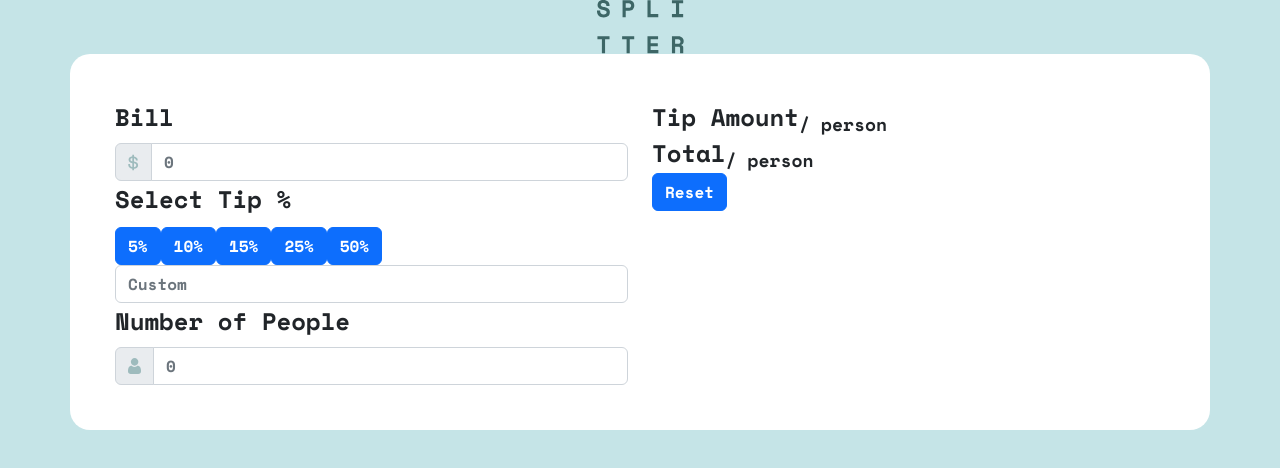
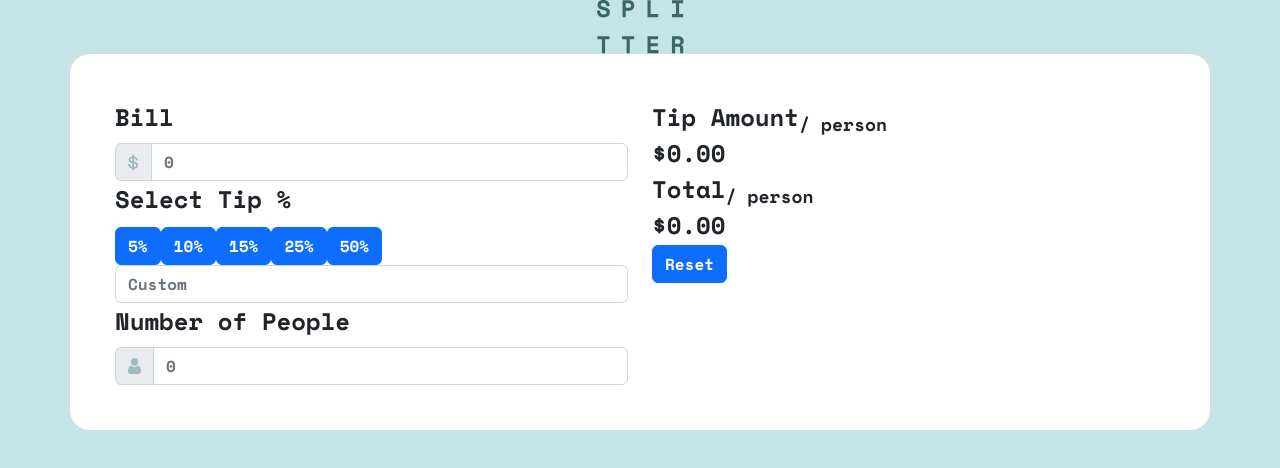
Before and after one commit to muksis/tip-calculator-app, a React (Create React App) app: page / in a window 1280 px wide. Shown: the top 468 px of the page. Built offline with nearby package versions, Linux system fonts and the light colour scheme.

Commit message:
Add tip amount and total calculations

```diff
--- a/src/components/Calculator.jsx
+++ b/src/components/Calculator.jsx
@@ -1,4 +1,4 @@
-import { useState } from 'react';
+import { useState, useEffect } from 'react';
 import { Container, Row, Col, Form, InputGroup } from 'react-bootstrap';
 import iconDollar from '../images/icon-dollar.svg';
 import iconPerson from '../images/icon-person.svg';
@@ -9,13 +9,45 @@ const Calculator = () => {
   const [billAmount, setBillAmount] = useState('');
   const [numberOfPeople, setNumberOfPeople] = useState('');
   const [tipPercentage, setTipPercentage] = useState('');
+  const [tipAmount, setTipAmount] = useState(0);
+  const [total, setTotal] = useState(0);
 
+  useEffect(() => {
+    const parsedBillAmount = parseFloat(billAmount) || 0;
+    const parsedTipMultiplier = (parseFloat(tipPercentage) || 0) / 100;
+    const parsedNumberOfPeople = parseInt(numberOfPeople, 10) || 0;
+    setTipAmount(
+      parsedNumberOfPeople
+        ? Math.round(
+            ((parsedBillAmount * parsedTipMultiplier) / parsedNumberOfPeople) *
+              100
+          ) / 100
+        : 0
+    );
+    setTotal(
+      parsedNumberOfPeople
+        ? Math.round(
+            ((parsedBillAmount * (1 + parsedTipMultiplier)) /
+              parsedNumberOfPeople) *
+              100
+          ) / 100
+        : 0
+    );
+  }, [billAmount, numberOfPeople, tipPercentage]);
+
+  const numberValidation = /^(|[0-9]+)$/;
   const handleBillAmountInput = (e) => {
-    setBillAmount(+e.target.value);
+    const newValue = e.target.value;
+    if (numberValidation.test(newValue)) {
+      setBillAmount(parseInt(newValue, 10) || 0);
+    }
   };
 
   const handleNumberOfPeopleInput = (e) => {
-    setNumberOfPeople(+e.target.value);
+    const newValue = e.target.value;
+    if (numberValidation.test(newValue)) {
+      setNumberOfPeople(parseInt(newValue, 10) || 0);
+    }
   };
 
   return (
@@ -60,7 +92,7 @@ const Calculator = () => {
           </InputGroup>
         </Col>
         <Col>
-          <Results />
+          <Results tipAmount={tipAmount} total={total} />
         </Col>
       </Row>
     </Container>
--- a/src/components/Results.jsx
+++ b/src/components/Results.jsx
@@ -1,16 +1,21 @@
 import { Button } from 'react-bootstrap';
 
-const Results = () => {
+const padWithZeroes = (float) =>
+  float % 1 === 0 ? `${float}.00` : String(Math.round(float * 100) / 100);
+
+const Results = ({ tipAmount, total }) => {
   return (
     <div className='results'>
       <div>
         Tip Amount
         <sub>/ person</sub>
       </div>
+      <div>${padWithZeroes(tipAmount)}</div>
       <div>
         Total
         <sub>/ person</sub>
       </div>
+      <div>${padWithZeroes(total)}</div>
       <div>
         <Button>Reset</Button>
       </div>
--- a/src/components/TipSelector.jsx
+++ b/src/components/TipSelector.jsx
@@ -4,8 +4,12 @@ import { Button, Form } from 'react-bootstrap';
 const TipSelector = ({ tipPercentage, setTipPercentage }) => {
   const [isTyping, setIsTyping] = useState(false);
 
+  const numberValidation = /^(|[0-9]+)$/;
   const handleCustomInput = (e) => {
-    setTipPercentage(+e.target.value);
+    const newValue = e.target.value;
+    if (numberValidation.test(newValue)) {
+      setTipPercentage(parseInt(newValue, 10) || 0);
+    }
   };
 
   return (
```
